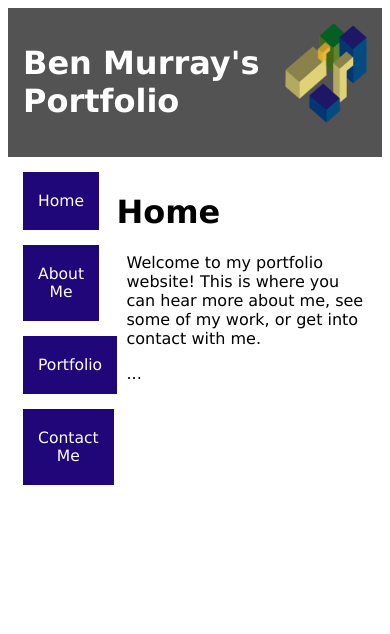
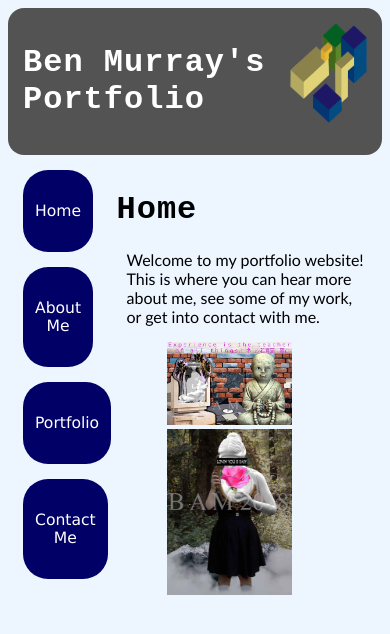
Before and after one commit to bam32099/idm222-bam388, a plain HTML site: page srs/home.html in a window 390 px wide. Drawn offline with Linux system fonts and the light colour scheme.

Commit message:
Final touches added
HTML/CSS updated for better viewing on mobile.

```diff
--- a/srs/css.css
+++ b/srs/css.css
@@ -1,6 +1,21 @@
 * {
   box-sizing: border-box;
 }
+
+
+h1{font-family: Copperplate, "Copperplate Gothic Light", fantasy;
+
+  letter-spacing: 3px;
+}
+
+
+div.col-9 p { font-family: Candara, Calibri, Segoe, "Segoe UI", Optima, Arial, sans-serif;}
+
+div.par p { text-align: left;
+  font-family: Candara, Calibri, Segoe, "Segoe UI", Optima, Arial, sans-serif;}
+
+
+
 
 .row::after {
   content: "";
@@ -25,6 +40,22 @@
 .col-10 {width: 83.33%;}
 .col-11 {width: 91.66%;}
 .col-12 {width: 100%;}
+
+
+@media screen and (max-width: 500px){
+
+  h1{font-family: "Courier New","Courier", monospace;
+
+    letter-spacing: 1px;
+  }
+  img.homeimgs {
+
+     max-width: 100%;
+     max-height: 100%;
+   }
+
+
+}
 
 @media screen and (min-width: 1000px) {
     .col-9 h1 {
@@ -57,17 +88,29 @@
     padding-left: 15px;
   }
 
+img.homeimgs {
+ transition: all .2s ease-in-out;
+  max-width: 50%;
+  max-height: 50%;
+  position: relative;
+  left: 13vw;
+
+}
+.homeimgs:hover { transform: scale(1.2);
+  border: 0px solid rgb(0, 0, 0);
+  outline-style: solid;
+  outline-color: rgb(255, 255, 255);
+  z-index: 10;
+}
+
+html {
+  font-family: "Lucida Sans", "Lucida Sans Unicode", sans-serif;
+  background-color: rgba(218, 237, 255, 0.479);
+}
 
 
-
-
-
-
-html {
-  font-family: "Lucida Sans", sans-serif;
-}
-
 .header {
+  border-radius: 1rem;
   background-color: #535353;
   color: #ffffff;
   padding: 15px;
@@ -91,34 +134,47 @@ justify-content: flex-start;
 }
 
 a:link, a:visited {
-  background-color: #1f0679;
+  background-color:  #000066;
   color: white;
   padding: 20px 15px;
   text-align: center;
   text-decoration: none;
   display: inline-block;
+  border-radius: 25px;
 }
 
 li{ padding-bottom: 15px;
   font-size: 4vw;
 }
 
+
+@media screen and (max-width: 500px){
+  a:link, a:visited{
+    padding: 2rem .75rem;
+}}
+
 @media screen and (min-width: 600px){
 li{ font-size: 3vw; }}
 
 
 a:hover, a:active {
-  background-color: #33a3e4;
+  background-color:  #0066ff;
 }
 
 
 @media screen and (min-width: 1000px) {
   a:link, a:visited {
-    padding: 30px 45px;
+    padding: 32px 45px;
     text-align: center;
     text-decoration: none;
-    display: inline-block;
-  }
+    display: inline-block; }
+
+    .homeimgs:hover { transform: scale(1);
+      border: 0px solid rgb(0, 0, 0);
+      outline-style: solid;
+      outline-color: rgb(255, 255, 255);
+    }
+
 }
 
 @media screen and (min-width: 1000px) {
@@ -144,8 +200,12 @@ div.cell source {
 
 }
 
-@media screen and (min-width: 1000px) {
+@media screen and (max-width: 999px) {
+  .cell {
+max-width: 50%;
+max-height: 50%;
 
+  }
 }
 
 
@@ -155,9 +215,11 @@ div.cell source {
     display: flex;
     flex-wrap: wrap;
     flex-direction: row;
+
   }
   .cell {
     width: 50%;
+
   }
 }
 
--- a/srs/index.html
+++ b/srs/home.html
@@ -14,7 +14,7 @@
 
 <div class="header">
   <h1>Ben Murray's Portfolio</h1>
-  <img src="icon.png" alt="Physical model of building inside of a scale model"
+  <img src="icon.png" alt="A multi colored 3-D rendering of cubes and polygons."
   class="logo">
 </div>
 
@@ -23,7 +23,7 @@
 <div class="row">
   <div class="col-3 menu">
     <ul>
-      <li><a href="index.html">Home</a></li>
+      <li><a href="home.html">Home</a></li>
       <li><a href="about.html">About Me</a></li>
       <li><a href="portfolio.html">Portfolio</a></li>
       <li><a href="contact.html">Contact Me</a></li>
@@ -33,7 +33,8 @@
   <div class="col-9">
     <h1>Home</h1>
     <p>Welcome to my portfolio website!  This is where you can hear more about me, see some of my work, or get into contact with me.</p>
-    <p>...</p>
+    <img  src="vapor.jpg" alt="Old computer set up featuring floppy disks and a buddhist statue infront of a mountain range blocked by bricks." class="homeimgs"/>
+    <img  src="love.jpg" alt="Darkly dressed woman holding a mirror housing a statue." class="homeimgs"/>
   </div>
 </div>
 
```
Also changed, not shown: srs/about.html (+1 -1 lines), srs/contact.html (+2 -1 lines), srs/portfolio.html (+1 -1 lines), srs/love.jpg (added), srs/vapor.jpg (added).
